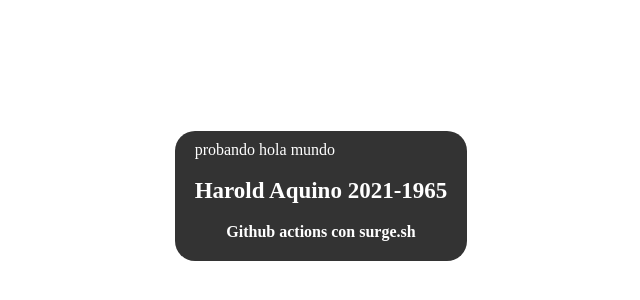
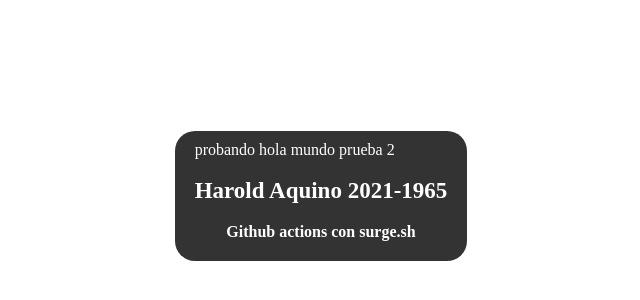
Before and after one commit to eimy06/PrimerParcial, a plain HTML site: page index.html in a window 1280 px wide. Shown: the part 212-512 px from the top of the page, 327-967 px from the left. Drawn offline with Linux system fonts and the light colour scheme.

Commit message:
Probando otra vez

```diff
--- a/index.html
+++ b/index.html
@@ -8,7 +8,7 @@
   </head>
   <body>
     <div>
-      probando hola mundo
+      probando hola mundo prueba 2
       <h2>Harold Aquino 2021-1965</h2>
       <p>Github actions con surge.sh</p>
     </div>
```
Also changed, not shown: 1 other file.
